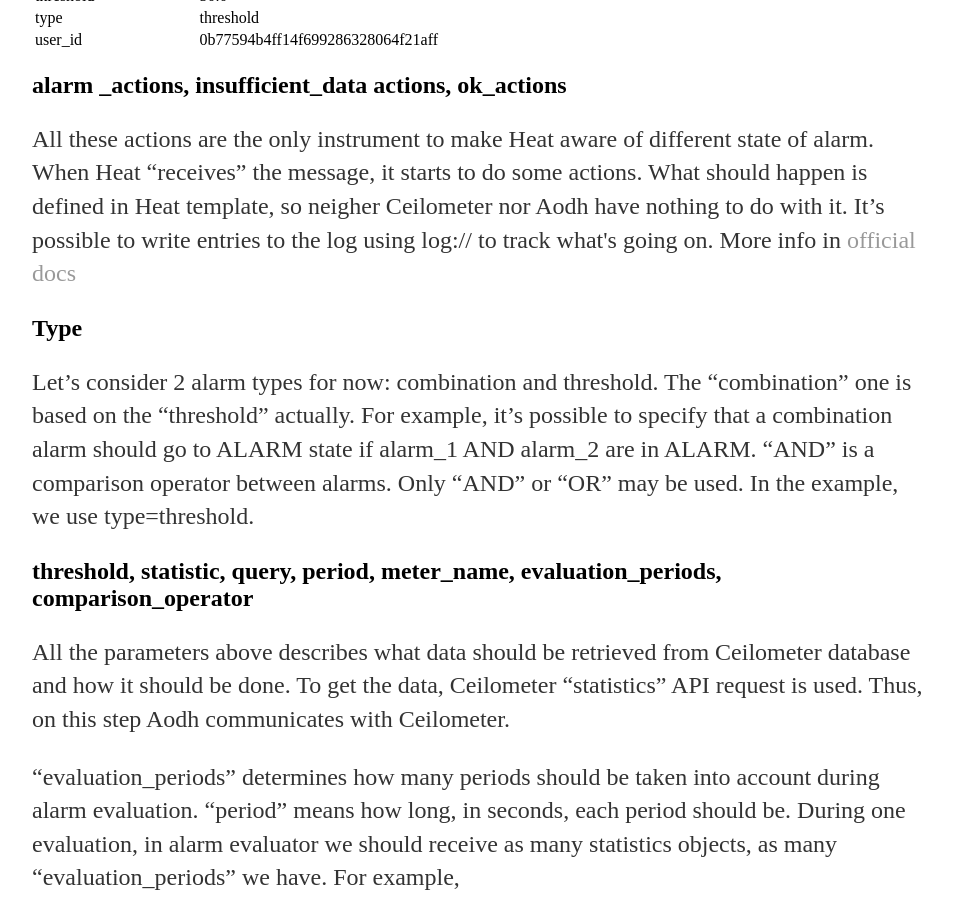
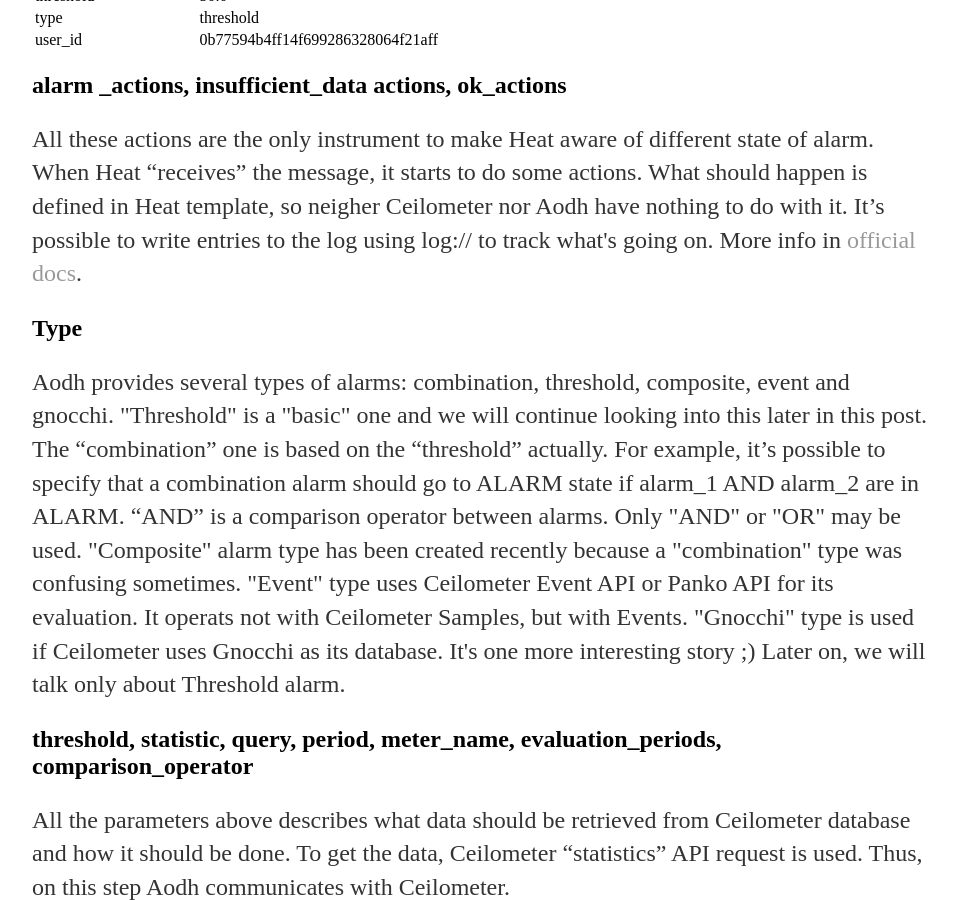
Before and after one commit to nshakhat/nshakhat.github.io, a Jekyll site: the page built from _posts/2016-12-5-alarms.md, in a window 1280 px wide and 900 px high, scrolled down 1103 px. Shown: the whole window, without its empty margins (160-1116 px from the left). Built offline with Jekyll 4.4.1, drawn with Linux system fonts in a browser that asks for light colours; comment, search, counter and statistics services are not loaded.

Commit message:
Update 2016-12-5-alarms.md

```diff
--- a/_posts/2016-12-5-alarms.md
+++ b/_posts/2016-12-5-alarms.md
@@ -46,14 +46,17 @@
 <h2> alarm _actions, insufficient_data actions, ok_actions </h2>
 
 <p> All these actions are the only instrument to make Heat aware of different state of alarm. When Heat “receives” the message, it starts to do some actions. What should happen is defined in Heat template, so neigher Ceilometer nor Aodh have nothing to do with it. It’s possible to write entries to the log using log:// to track what's going on.
-  More info in <a href="https://wiki.openstack.org/wiki/Ceilometer/Alerting#Alarm_Action_Endpoint_definition" title="Search">official docs</a>
+  More info in <a href="https://wiki.openstack.org/wiki/Ceilometer/Alerting#Alarm_Action_Endpoint_definition" title="Search">official docs</a>.
  </p>
 
 
 <h2> Type </h2>
 
-<p> Let’s consider 2 alarm types for now: combination and threshold. The “combination” one is based on the “threshold” actually.  For example, it’s possible to specify that a combination alarm should go to ALARM state if alarm_1 AND alarm_2 are in ALARM. “AND” is a comparison operator between alarms. Only “AND” or “OR” may be used.
-    In the example, we use type=threshold.
+<p> Aodh provides several types of alarms: combination, threshold, composite, event and gnocchi. "Threshold" is a "basic" one and we will continue looking into this later in this post. The “combination” one is based on the “threshold” actually.  For example, it’s possible to specify that a combination alarm should go to ALARM state if alarm_1 AND alarm_2 are in ALARM. “AND” is a comparison operator between alarms. Only "AND" or "OR" may be used. "Composite" alarm type has been created recently because a "combination" type was confusing sometimes.
+"Event" type uses Ceilometer Event API or Panko API for its evaluation. It operats not with Ceilometer Samples, but with Events.
+"Gnocchi" type is used if Ceilometer uses Gnocchi as its database. It's one more interesting story ;)
+
+Later on, we will talk only about Threshold alarm.
  </p>
 
 <h2> threshold, statistic, query, period, meter_name, evaluation_periods, comparison_operator </h2>
```
